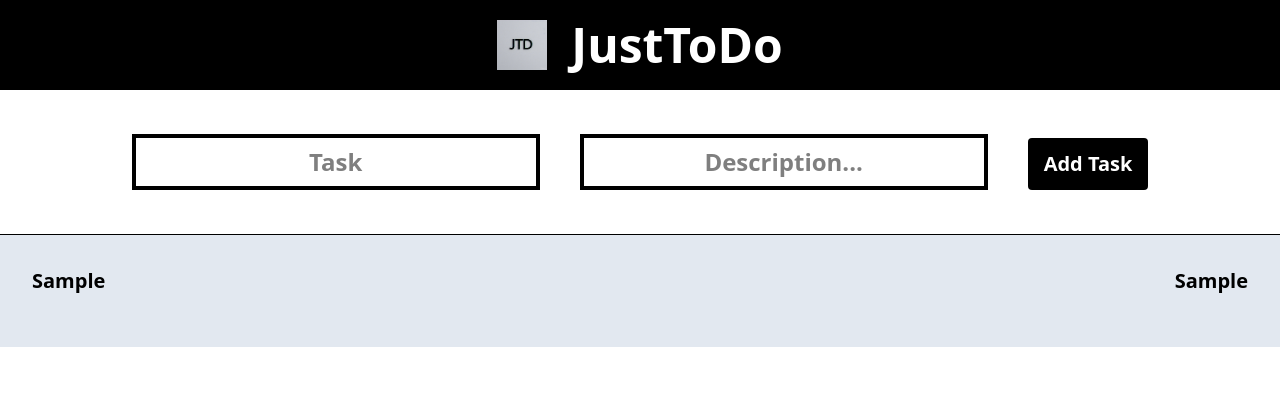
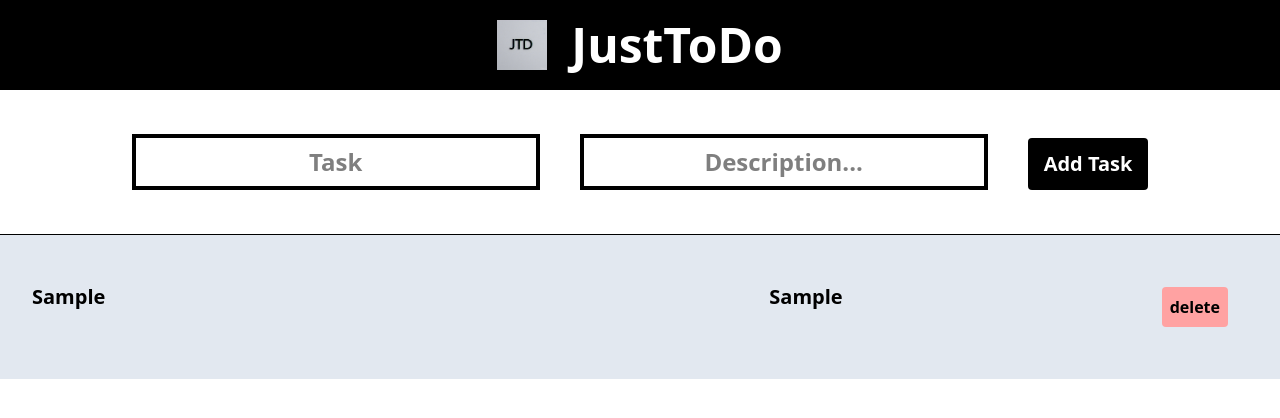
Before and after one commit to saminyc/JustToDo, a Next.js app: page / in a window 1280 px wide. Both pictures are taken after typing "Sample", "Sample" into the empty fields and a click on the button "Add Task". Shown: the top 418 px of the page. Built offline with nearby package versions, Linux system fonts and the light colour scheme.

Commit message:
Delete Button added

```diff
--- a/app/page.js
+++ b/app/page.js
@@ -18,11 +18,12 @@ const page = () => {
   if (mainTask.length > 0) {
     renderTask = mainTask.map((t, idx) => {
       return (
-        <li>
-          <div className="flex justify-between mb-5">
+        <li className="flex items-center justify-between">
+          <div className="flex justify-between mb-5 w-2/3">
             <h3 className="text-xl font-semibold">{t.Title}</h3>
             <h4 className="text-xl font-semibold">{t.Description}</h4>
           </div>
+          <button className="bg-red-300 text-black px-2 py-2 m-5 rounded text-s font-bold">delete</button>
         </li>
       );
     });
```
